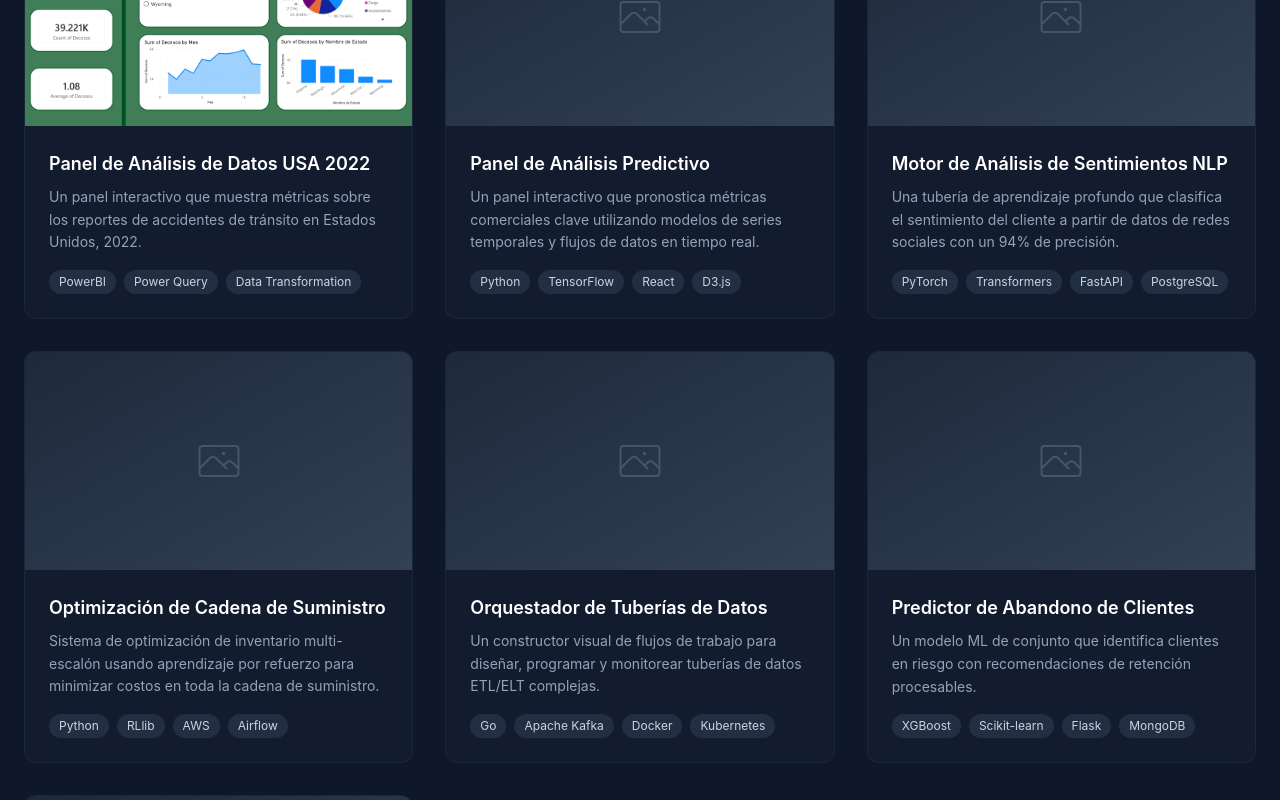
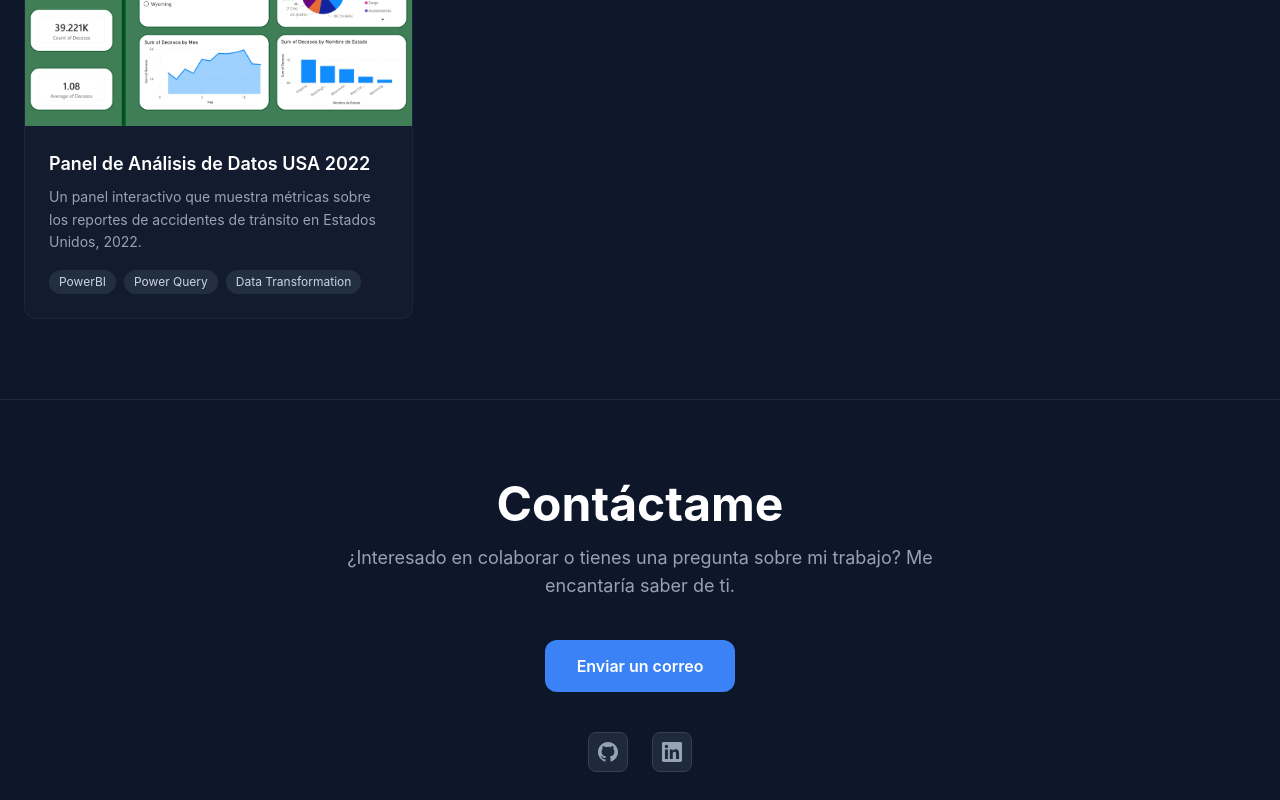
Before and after one commit to aahda/uai-business-intelligence-website, a React (Vite) app: page / in a window 1280 px wide. Shown: the part 1620-2420 px from the top of the page. Built offline with nearby package versions, Linux system fonts and the light colour scheme.

Commit message:
Remove example projects and view resume button

```diff
--- a/src/components/Contact.tsx
+++ b/src/components/Contact.tsx
@@ -39,12 +39,12 @@ export default function Contact() {
           >
             {t('contact.email')}
           </a>
-          <a
+          {/* <a
             href="#"
             className="border border-bi-600 hover:border-bi-400 text-bi-200 hover:text-white px-8 py-3.5 rounded-xl text-base font-semibold transition-all"
           >
             {t('contact.resume')}
-          </a>
+          </a> */}
         </div>
         <div className="flex items-center justify-center gap-6 mt-10">
           {socials.map((social, i) => (
--- a/src/data/projects.ts
+++ b/src/data/projects.ts
@@ -10,28 +10,28 @@ export const projects: Project[] = [
     image: ImgDataAnalyticsUSA2022,
     tags: ['PowerBI', 'Power Query', 'Data Transformation'],
   },
-  {
-    image: null,
-    tags: ['Python', 'TensorFlow', 'React', 'D3.js'],
-  },
-  {
-    image: null,
-    tags: ['PyTorch', 'Transformers', 'FastAPI', 'PostgreSQL'],
-  },
-  {
-    image: null,
-    tags: ['Python', 'RLlib', 'AWS', 'Airflow'],
-  },
-  {
-    image: null,
-    tags: ['Go', 'Apache Kafka', 'Docker', 'Kubernetes'],
-  },
-  {
-    image: null,
-    tags: ['XGBoost', 'Scikit-learn', 'Flask', 'MongoDB'],
-  },
-  {
-    image: null,
-    tags: ['LLM', 'LangChain', 'SQL', 'Next.js'],
-  },
+  // {
+  //   image: null,
+  //   tags: ['Python', 'TensorFlow', 'React', 'D3.js'],
+  // },
+  // {
+  //   image: null,
+  //   tags: ['PyTorch', 'Transformers', 'FastAPI', 'PostgreSQL'],
+  // },
+  // {
+  //   image: null,
+  //   tags: ['Python', 'RLlib', 'AWS', 'Airflow'],
+  // },
+  // {
+  //   image: null,
+  //   tags: ['Go', 'Apache Kafka', 'Docker', 'Kubernetes'],
+  // },
+  // {
+  //   image: null,
+  //   tags: ['XGBoost', 'Scikit-learn', 'Flask', 'MongoDB'],
+  // },
+  // {
+  //   image: null,
+  //   tags: ['LLM', 'LangChain', 'SQL', 'Next.js'],
+  // },
 ]
--- a/src/i18n/en.json
+++ b/src/i18n/en.json
@@ -41,30 +41,6 @@
       {
         "title": "Data Analytics Dashboard USA 2022",
         "desc": "An interactive dashboard that displays metrics related to traffic accident reports in the United States in 2022."
-      },
-      {
-        "title": "Predictive Analytics Dashboard",
-        "desc": "An interactive dashboard that forecasts key business metrics using time-series models and real-time data streams."
-      },
-      {
-        "title": "NLP Sentiment Analysis Engine",
-        "desc": "A deep learning pipeline that classifies customer sentiment from social media data with 94% accuracy."
-      },
-      {
-        "title": "Supply Chain Optimization",
-        "desc": "Multi-echelon inventory optimization system using reinforcement learning to minimize costs across the supply chain."
-      },
-      {
-        "title": "Data Pipeline Orchestrator",
-        "desc": "A visual workflow builder for designing, scheduling, and monitoring complex ETL/ELT data pipelines."
-      },
-      {
-        "title": "Customer Churn Predictor",
-        "desc": "An ensemble ML model that identifies at-risk customers with actionable retention recommendations."
-      },
-      {
-        "title": "BI Query Assistant",
-        "desc": "A natural language interface that translates plain English questions into optimized SQL queries."
       }
     ]
   },
--- a/src/i18n/es.json
+++ b/src/i18n/es.json
@@ -41,30 +41,6 @@
       {
         "title": "Panel de Análisis de Datos USA 2022",
         "desc": "Un panel interactivo que muestra métricas sobre los reportes de accidentes de tránsito en Estados Unidos, 2022."
-      },
-      {
-        "title": "Panel de Análisis Predictivo",
-        "desc": "Un panel interactivo que pronostica métricas comerciales clave utilizando modelos de series temporales y flujos de datos en tiempo real."
-      },
-      {
-        "title": "Motor de Análisis de Sentimientos NLP",
-        "desc": "Una tubería de aprendizaje profundo que clasifica el sentimiento del cliente a partir de datos de redes sociales con un 94% de precisión."
-      },
-      {
-        "title": "Optimización de Cadena de Suministro",
-        "desc": "Sistema de optimización de inventario multi-escalón usando aprendizaje por refuerzo para minimizar costos en toda la cadena de suministro."
-      },
-      {
-        "title": "Orquestador de Tuberías de Datos",
-        "desc": "Un constructor visual de flujos de trabajo para diseñar, programar y monitorear tuberías de datos ETL/ELT complejas."
-      },
-      {
-        "title": "Predictor de Abandono de Clientes",
-        "desc": "Un modelo ML de conjunto que identifica clientes en riesgo con recomendaciones de retención procesables."
-      },
-      {
-        "title": "Asistente de Consultas BI",
-        "desc": "Una interfaz de lenguaje natural que traduce preguntas en inglés sencillo a consultas SQL optimizadas."
       }
     ]
   },
```
